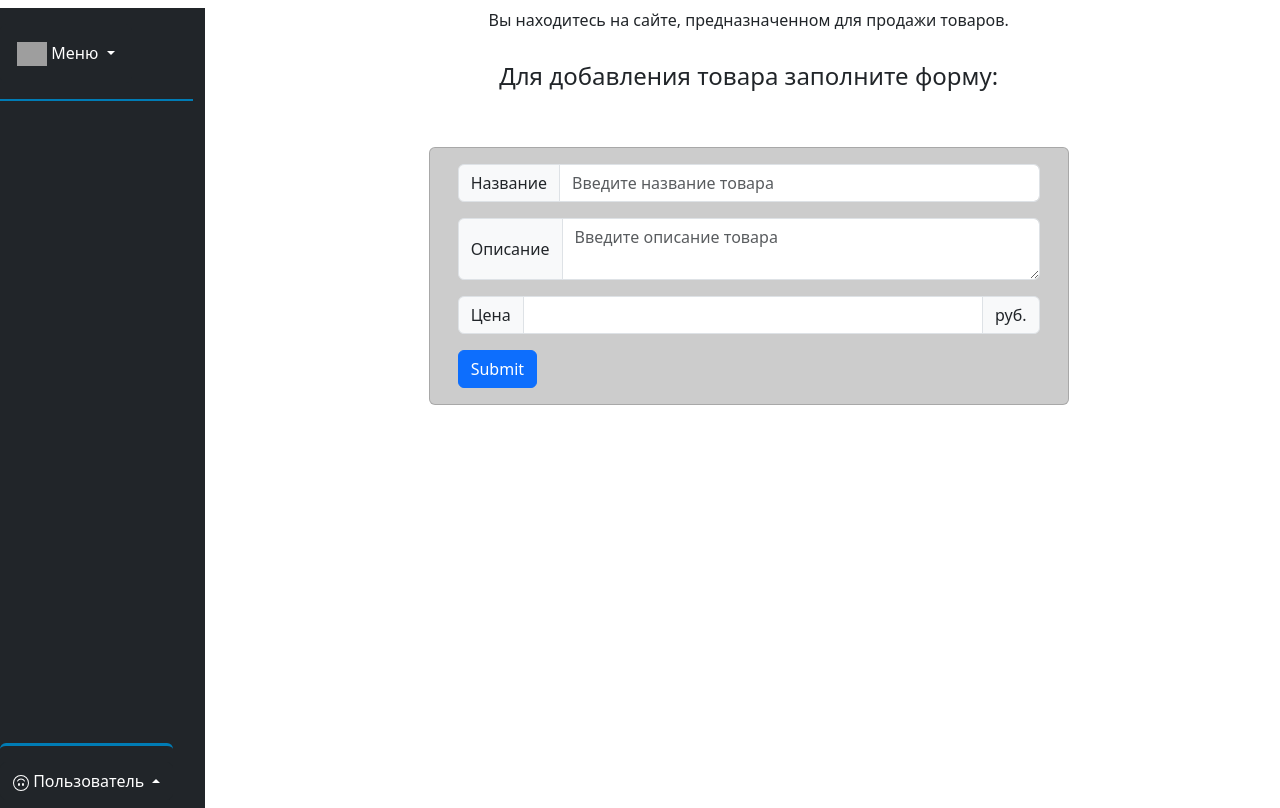
After one commit to Kristina-Maximova/Store21, a Django app: page /catalog/user_add_product/ in a window 1280 px wide. The commit adds this page. Run offline with Django 5.2, Linux system fonts and the light colour scheme; some libraries are stand-ins or nearby versions; grey boxes are pictures that could not be loaded.

Commit message:
add user_add_product form

```diff
--- a/catalog/templates/catalog/base.html
+++ b/catalog/templates/catalog/base.html
@@ -12,7 +12,7 @@
 <body>
 <div class="row mt-2">
     <!-- Боковой блок -->
-        <div class="col-2 bg-dark " style="height: 250vh;">
+    <div class="sidebar col-2 bg-dark " style="height: 100vh;">
         {% include 'catalog/catalog_menu.html' %}
         {% include 'catalog/user_menu.html' %}
     </div>
--- a/catalog/templates/catalog/contacts.html
+++ b/catalog/templates/catalog/contacts.html
@@ -1,6 +1,6 @@
 {% extends 'catalog/base.html' %}
 
-{% block page_title %}Главная{% endblock %}
+{% block page_title %}Контакты{% endblock %}
 
 {% block content %}
 <div class="text-center">
@@ -12,7 +12,7 @@
     <div class="row">
         <div class="col-5">
             <div class="card text-bg-light m-5">
-                <div class="card-body ">
+                <div class="card-body">
                     <!--Форма для обработки POST-запроса-->
                     <form method="post" action="" class="form-container">
                         <!-- Тег {% csrf_token %} добавляет токен CSRF для защиты от подделки запросов.-->
--- /dev/null
+++ b/catalog/templates/catalog/user_add_product.html
@@ -0,0 +1,51 @@
+{% extends 'catalog/base.html' %}
+
+{% block page_title %}Добавить продукт{% endblock %}
+
+{% block content %}
+<div class="text-center">
+    <p>Вы находитесь на сайте, предназначенном для продажи товаров.</p>
+</div>
+
+<div class=" text-leftcenter">
+    <h4 style="margin-top: 30px; text-align: center">Для добавления товара заполните форму:</h4>
+    <div class="container">
+        <div class="row justify-content-center">
+            <div class="card m-5" style="width: 40rem; background-color: rgba(0,0,0,0.2);">
+                <div class="card-body">
+                    <!--Форма для обработки POST-запроса-->
+                    <form method="post" action="" class="form-container">
+                        <!-- Тег {% csrf_token %} добавляет токен CSRF для защиты от подделки запросов.-->
+                        {% csrf_token %}
+                        <div class="input-group mb-3">
+                            <span class="input-group-text" id="basic-addon1">Название</span>
+                            <input type="text" class="form-control" placeholder="Введите название товара"
+                                   aria-label="Username"
+                                   aria-describedby="basic-addon1" name="name" required>
+                        </div>
+                        <div class="input-group mb-3">
+                            <span class="input-group-text">Описание</span>
+                            <textarea class="form-control"
+                                      placeholder="Введите описание товара"
+                                      aria-label="With textarea"
+                                      name="description"
+                                      required></textarea>
+                        </div>
+                        <div class="input-group mb-3">
+                            <span class="input-group-text">Цена</span>
+                            <input type="text"
+                                   class="form-control"
+                                   aria-label="Amount (to the nearest dollar)"
+                                   name="price"
+                                   required>
+                            <span class="input-group-text">руб.</span>
+                        </div>
+                        <button type="submit" class="btn btn-primary">Submit</button>
+                    </form>
+                </div>
+            </div>
+        </div>
+    </div>
+</div>
+
+{% endblock %}
--- a/catalog/urls.py
+++ b/catalog/urls.py
@@ -14,6 +14,7 @@ urlpatterns = [
     path('category/', views.category, name='category'),
     path('orders/', views.orders, name='orders'),
     path('product_detail/<int:product_id>/', views.product_detail, name='product_detail'),
+    path('user_add_product/', views.user_add_product, name='user_add_product')
     # path('contact/', views.contact, name='contact'),
 
 ]
--- a/catalog/views.py
+++ b/catalog/views.py
@@ -51,6 +51,16 @@ def product_detail(request, product_id):
     }
     return render(request, 'catalog/product_detail.html', context=context)
 
+def user_add_product(request):
+    if request.method == 'POST':
+        name = request.POST.get("name")
+        description = request.POST.get("description")
+        image = request.POST.get("image")
+        price = request.POST.get("price")
+        category = request.POST.get("category")
+        return HttpResponse(f"{name} успешно добавлен")
+    return render(request, 'catalog/user_add_product.html')
+
 
 # def index(request):
 #     products = Product.objects.all()
```
Also changed, not shown: catalog/management/commands/add_products.py (line endings or trailing spaces). Lines whose indentation alone changed are shown as unchanged.
